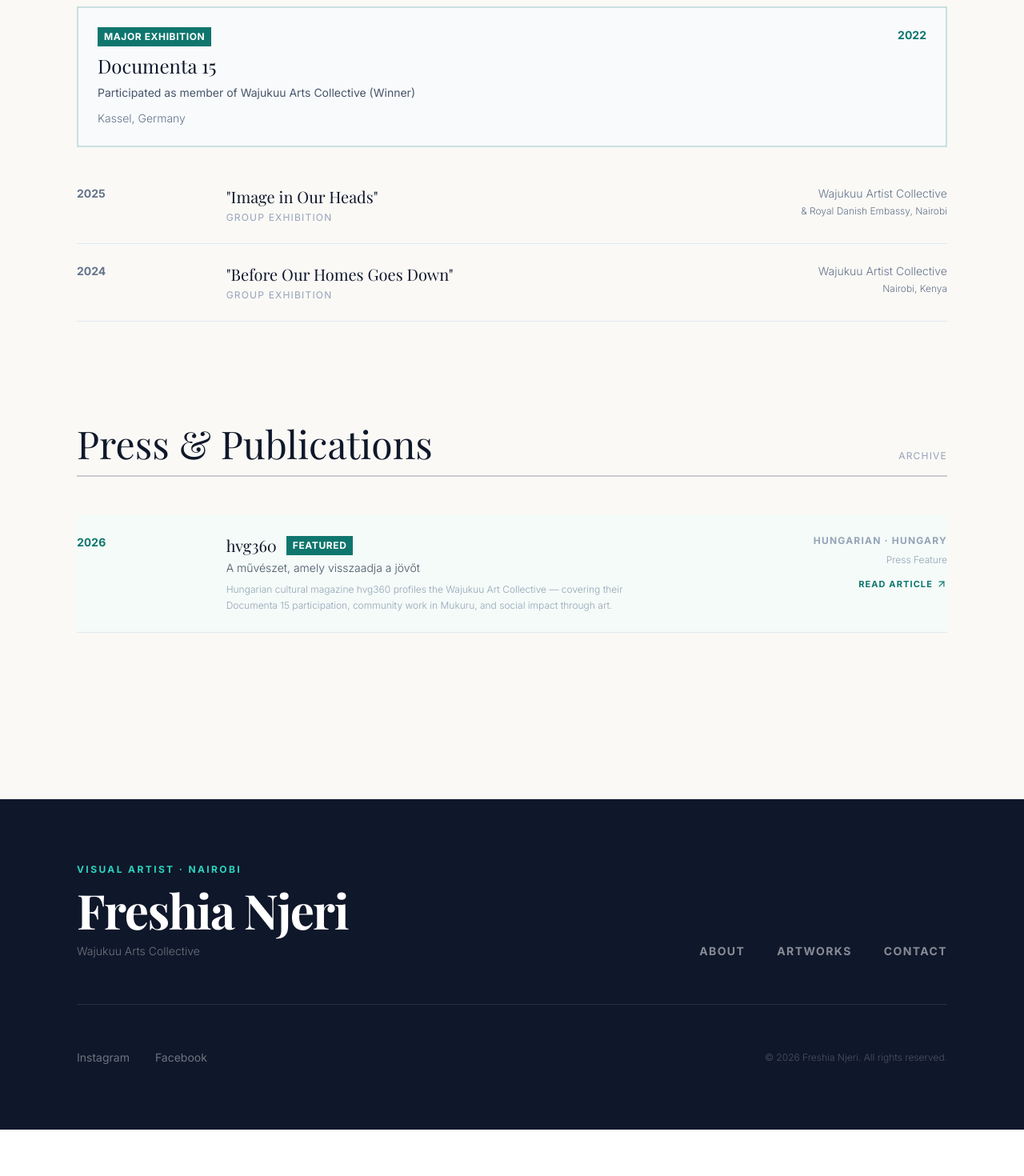
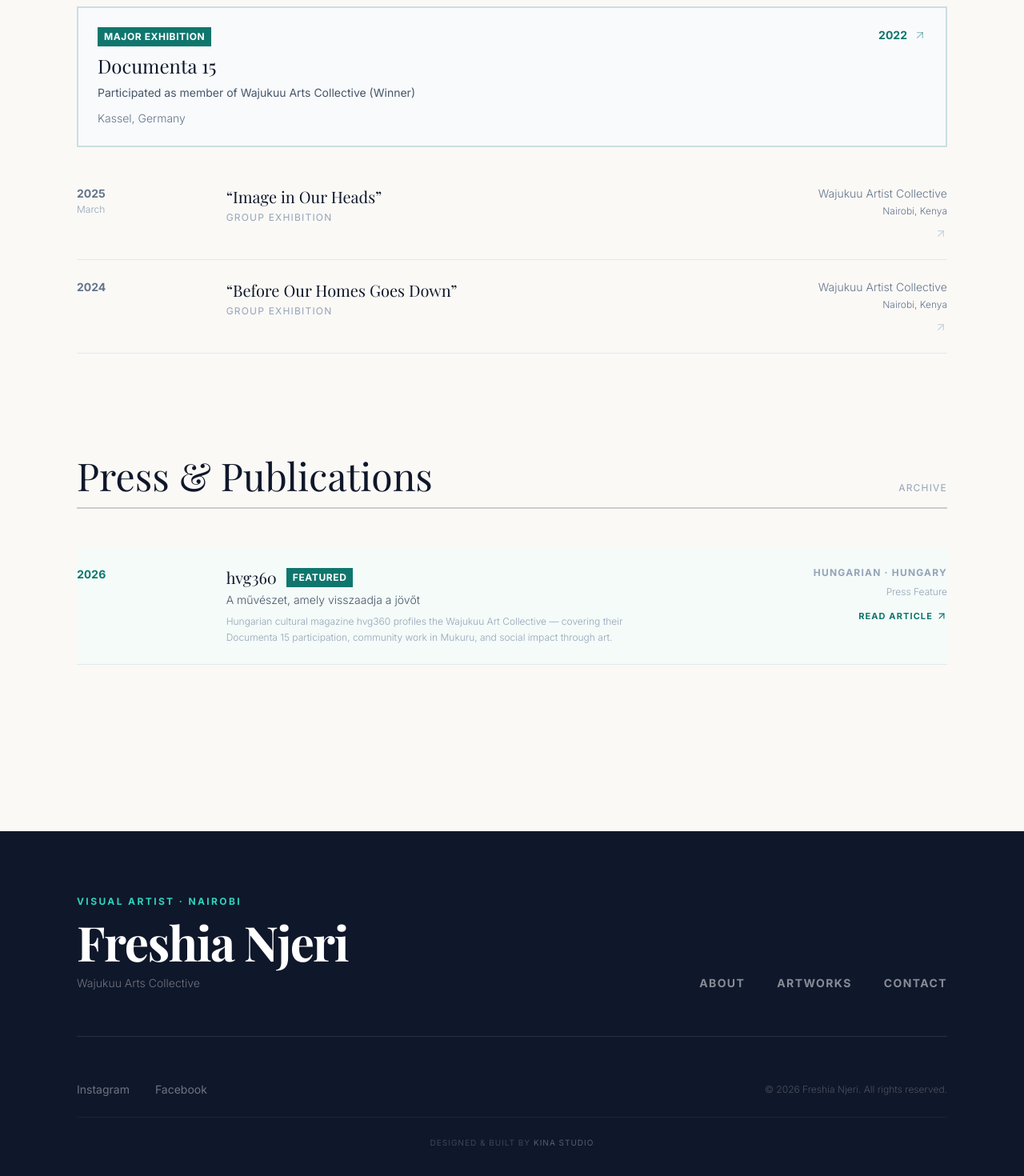
Before and after one commit to IGNER-Coder/freshia-portfolio, a Next.js app: page /about in a window 1280 px wide. Shown: the part 3531-5001 px from the top of the page at 80% size. Before the commit the page ends 4943 px from the top, so only its background shows below. Built offline with nearby package versions, Linux system fonts and the light colour scheme; a web font is replaced by a local one.

Commit message:
feat: gallery expand layout, footer studio credit, exhibitions fix

```diff
--- a/src/app/components/Footer.jsx
+++ b/src/app/components/Footer.jsx
@@ -65,6 +65,21 @@ export default function Footer() {
             © {currentYear} Freshia Njeri. All rights reserved.
           </p>
         </div>
+
+        {/* Studio credit */}
+        <div className="mt-6 pt-6 border-t border-white/5 flex items-center justify-center">
+          <p className="font-sans text-[10px] text-white/20 tracking-widest uppercase">
+            Designed &amp; built by{' '}
+            <a
+              href="https://kinastudio.co"
+              target="_blank"
+              rel="noopener noreferrer"
+              className="text-white/30 hover:text-teal-400 transition-colors duration-300"
+            >
+              Kina Studio
+            </a>
+          </p>
+        </div>
       </div>
     </footer>
   )
--- a/src/app/components/about/ExhibitionsList.jsx
+++ b/src/app/components/about/ExhibitionsList.jsx
@@ -1,54 +1,87 @@
+import { ArrowUpRight } from 'lucide-react';
+
 export default function ExhibitionsList() {
   return (
     <section className="mb-32">
       <div className="flex items-baseline justify-between mb-12 border-b-2 border-slate-900/20 pb-4">
-        <h3 className="font-serif text-4xl md:text-5xl">Recognition & Exhibitions</h3>
+        <h3 className="font-serif text-4xl md:text-5xl">Recognition &amp; Exhibitions</h3>
         <span className="font-sans text-xs uppercase tracking-widest text-slate-400">Archive</span>
       </div>
 
       <div className="flex flex-col">
         {/* Documenta - Featured */}
-        <div className="bg-slate-50 border-2 border-teal-700/20 p-6 mb-6 hover:border-teal-700/40 transition-colors">
+        <a
+          href="https://documenta-fifteen.de/en/lumbung-members-artists/wajukuu-art-project/"
+          target="_blank"
+          rel="noopener noreferrer"
+          className="block bg-slate-50 border-2 border-teal-700/20 p-6 mb-6 hover:border-teal-700/60 hover:bg-teal-50/30 transition-all duration-300 group"
+        >
           <div className="flex items-start justify-between gap-4 mb-2">
             <div className="inline-block px-2 py-1 bg-teal-700 text-white text-xs font-bold uppercase tracking-wider">
               Major Exhibition
             </div>
-            <span className="font-sans text-sm font-bold text-teal-700">2022</span>
+            <div className="flex items-center gap-2">
+              <span className="font-sans text-sm font-bold text-teal-700">2022</span>
+              <ArrowUpRight className="w-4 h-4 text-teal-700/40 group-hover:text-teal-700 transition-colors duration-300" />
+            </div>
           </div>
-          <h4 className="font-serif text-2xl text-slate-900 mb-2">
-            Documenta 15
-          </h4>
+          <h4 className="font-serif text-2xl text-slate-900 mb-2">Documenta 15</h4>
           <p className="font-sans text-sm text-slate-600 mb-3">
             Participated as member of Wajukuu Arts Collective (Winner)
           </p>
-          <p className="font-sans text-sm font-light text-slate-500">
-            Kassel, Germany
-          </p>
-        </div>
+          <p className="font-sans text-sm font-light text-slate-500">Kassel, Germany</p>
+        </a>
 
-        {/* Verified Real Exhibitions */}
-        <div className="grid grid-cols-1 md:grid-cols-12 gap-4 md:gap-8 py-6 border-b border-slate-200 hover:bg-white transition-colors group">
-          <div className="md:col-span-2 font-sans text-sm font-bold text-slate-500">2025</div>
+        {/* 2025 — Image in Our Heads */}
+        <a
+          href="https://www.wajukuu.org/image-in-our-heads/"
+          target="_blank"
+          rel="noopener noreferrer"
+          className="grid grid-cols-1 md:grid-cols-12 gap-4 md:gap-8 py-6 border-b border-slate-200 hover:bg-white transition-colors group cursor-pointer"
+        >
+          <div className="md:col-span-2 font-sans text-sm font-bold text-slate-500">
+            2025
+            <span className="block text-xs font-light text-slate-400 mt-0.5">March</span>
+          </div>
           <div className="md:col-span-6">
-            <p className="font-serif text-xl text-slate-900 group-hover:text-slate-600 transition-colors">"Image in Our Heads"</p>
+            <p className="font-serif text-xl text-slate-900 group-hover:text-teal-700 transition-colors duration-200">
+              &ldquo;Image in Our Heads&rdquo;
+            </p>
             <p className="font-sans text-xs text-slate-400 mt-1 uppercase tracking-widest">Group Exhibition</p>
           </div>
-          <div className="md:col-span-4 font-sans text-sm font-light text-slate-500 md:text-right">
-            <p>Wajukuu Artist Collective</p>
-            <p className="text-xs mt-1">& Royal Danish Embassy, Nairobi</p>
+          <div className="md:col-span-4 font-sans text-sm font-light text-slate-500 md:text-right flex md:flex-col md:items-end gap-2">
+            <div>
+              <p>Wajukuu Artist Collective</p>
+              <p className="text-xs mt-1">Nairobi, Kenya</p>
+            </div>
+            <ArrowUpRight className="w-4 h-4 text-slate-300 group-hover:text-teal-700 transition-colors duration-200 shrink-0 mt-1" />
           </div>
-        </div>
-        <div className="grid grid-cols-1 md:grid-cols-12 gap-4 md:gap-8 py-6 border-b border-slate-200 hover:bg-white transition-colors group">
-          <div className="md:col-span-2 font-sans text-sm font-bold text-slate-500">2024</div>
+        </a>
+
+        {/* 2024 — Before Our Homes Goes Down */}
+        <a
+          href="https://wajukuu.org"
+          target="_blank"
+          rel="noopener noreferrer"
+          className="grid grid-cols-1 md:grid-cols-12 gap-4 md:gap-8 py-6 border-b border-slate-200 hover:bg-white transition-colors group cursor-pointer"
+        >
+          <div className="md:col-span-2 font-sans text-sm font-bold text-slate-500">
+            2024
+          </div>
           <div className="md:col-span-6">
-            <p className="font-serif text-xl text-slate-900 group-hover:text-slate-600 transition-colors">"Before Our Homes Goes Down"</p>
+            <p className="font-serif text-xl text-slate-900 group-hover:text-teal-700 transition-colors duration-200">
+              &ldquo;Before Our Homes Goes Down&rdquo;
+            </p>
             <p className="font-sans text-xs text-slate-400 mt-1 uppercase tracking-widest">Group Exhibition</p>
           </div>
-          <div className="md:col-span-4 font-sans text-sm font-light text-slate-500 md:text-right">
-            <p>Wajukuu Artist Collective</p>
-            <p className="text-xs mt-1">Nairobi, Kenya</p>
+          <div className="md:col-span-4 font-sans text-sm font-light text-slate-500 md:text-right flex md:flex-col md:items-end gap-2">
+            <div>
+              <p>Wajukuu Artist Collective</p>
+              <p className="text-xs mt-1">Nairobi, Kenya</p>
+            </div>
+            <ArrowUpRight className="w-4 h-4 text-slate-300 group-hover:text-teal-700 transition-colors duration-200 shrink-0 mt-1" />
           </div>
-        </div>
+        </a>
       </div>
     </section>
   );
--- a/src/app/layout.jsx
+++ b/src/app/layout.jsx
@@ -74,7 +74,7 @@ export default function RootLayout({ children }) {
         <link rel="apple-touch-icon" href="/apple-touch-icon.png" />
         <link rel="manifest" href="/manifest.json" />
       </head>
-      <body>
+      <body suppressHydrationWarning>
         {children}
       </body>
     </html>
```
